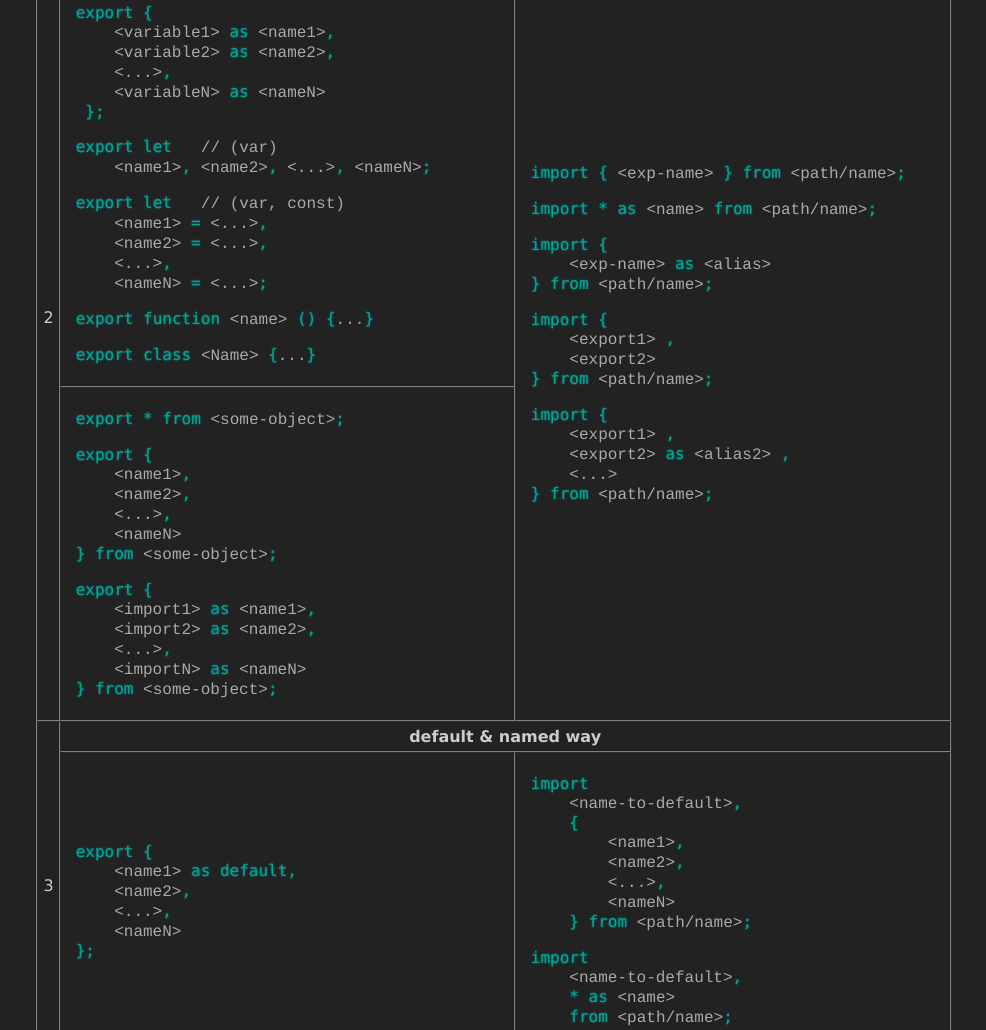
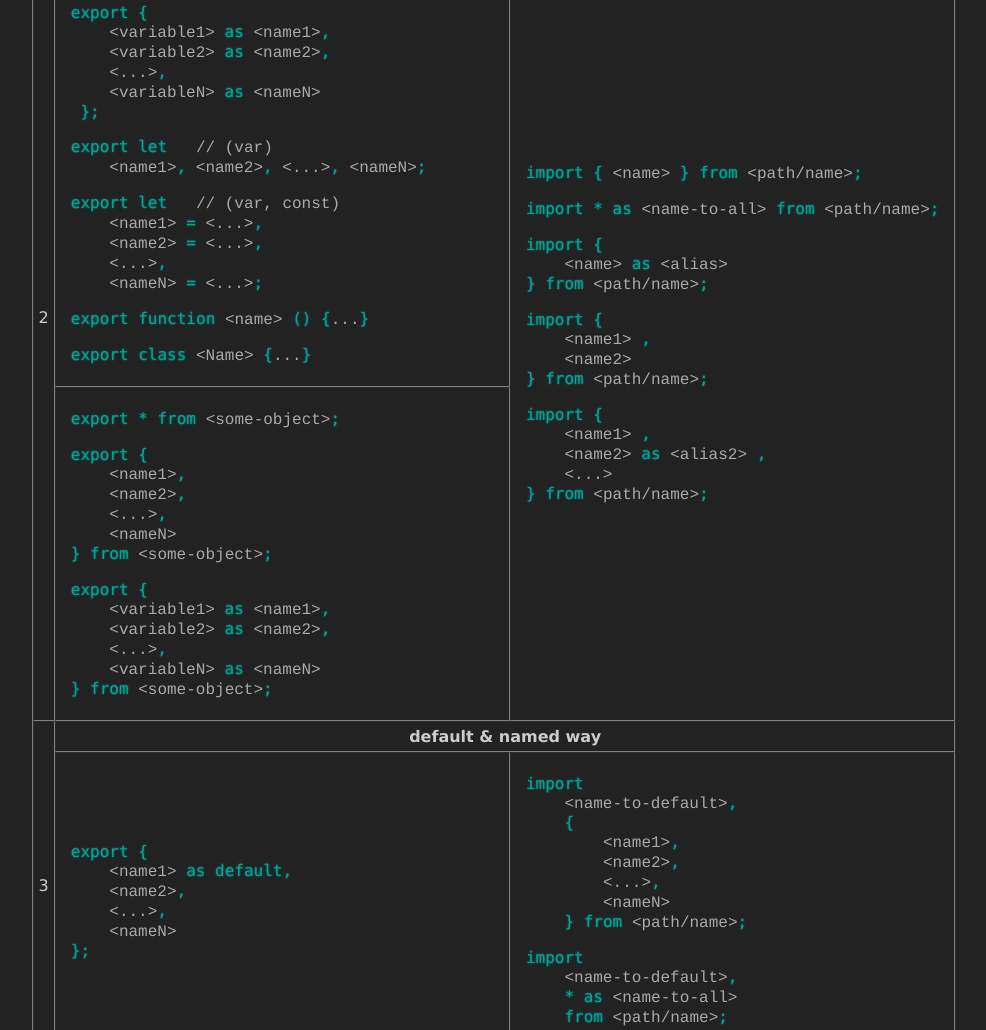
Before and after one commit to bognaum/ESM-help, a plain HTML site: page index.html in a window 1280 px wide. Shown: the part 354-1384 px from the top of the page, without its empty margins (146-1132 px from the left). Drawn offline with Linux system fonts and the light colour scheme.

Commit message:
Improved

```diff
--- a/index.html
+++ b/index.html
@@ -99,27 +99,27 @@
 				</td>
 				<!-- <td>▶</td> -->
 				<td rowspan="2">
-					<p><code>import { <span class="meta cb">exp-name</span> } from <span class="meta cb">path/name</span>;</code> <br></p>
+					<p><code>import { <span class="meta cb">name</span> } from <span class="meta cb">path/name</span>;</code> <br></p>
 
-					<p><code>import * as <span class="meta cb">name</span> from <span class="meta cb">path/name</span>;</code> <br></p>
+					<p><code>import * as <span class="meta cb">name-to-all</span> from <span class="meta cb">path/name</span>;</code> <br></p>
 
 					<p>
 						<code>import { </code><br>
-						<code>    <span class="meta cb">exp-name</span> as <span class="meta cb">alias</span> </code><br>
+						<code>    <span class="meta cb">name</span> as <span class="meta cb">alias</span> </code><br>
 						<code>} from <span class="meta cb">path/name</span>;</code> <br>
 					</p>
 
 					<p>
 						<code>import { </code><br>
-						<code>    <span class="meta cb">export1</span> , </code><br>
-						<code>    <span class="meta cb">export2</span> </code><br>
+						<code>    <span class="meta cb">name1</span> , </code><br>
+						<code>    <span class="meta cb">name2</span> </code><br>
 						<code>} from <span class="meta cb">path/name</span>;</code> <br>
 					</p>
 
 					<p>
 						<code>import { </code><br>
-						<code>    <span class="meta cb">export1</span> , </code><br>
-						<code>    <span class="meta cb">export2</span> as <span class="meta cb">alias2</span> , </code><br>
+						<code>    <span class="meta cb">name1</span> , </code><br>
+						<code>    <span class="meta cb">name2</span> as <span class="meta cb">alias2</span> , </code><br>
 						<code>    <span class="meta cb">...</span> </code><br>
 						<code>} from <span class="meta cb">path/name</span>;</code> <br>
 					</p>
@@ -138,10 +138,10 @@
 					</p>
 					<p>
 						<code>export { </code><br>
-						<code>    <span class="meta cb">import1</span> as <span class="meta cb">name1</span>, </code><br>
-						<code>    <span class="meta cb">import2</span> as <span class="meta cb">name2</span>, </code><br>
+						<code>    <span class="meta cb">variable1</span> as <span class="meta cb">name1</span>, </code><br>
+						<code>    <span class="meta cb">variable2</span> as <span class="meta cb">name2</span>, </code><br>
 						<code>    <span class="meta cb">...</span>, </code><br>
-						<code>    <span class="meta cb">importN</span> as <span class="meta cb">nameN</span> </code><br>
+						<code>    <span class="meta cb">variableN</span> as <span class="meta cb">nameN</span> </code><br>
 						<code>} from <span class="meta cb">some-object</span>;</code><br>
 					</p>
 				</td>
@@ -178,7 +178,7 @@
 					<p>
 						<code>import </code><br>
 						<code>    <span class="meta cb">name-to-default</span>, </code><br>
-						<code>    * as <span class="meta cb">name</span> </code><br>
+						<code>    * as <span class="meta cb">name-to-all</span> </code><br>
 						<code>    from <span class="meta cb">path/name</span>;</code> <br>
 					</p>
 				</td>
```
